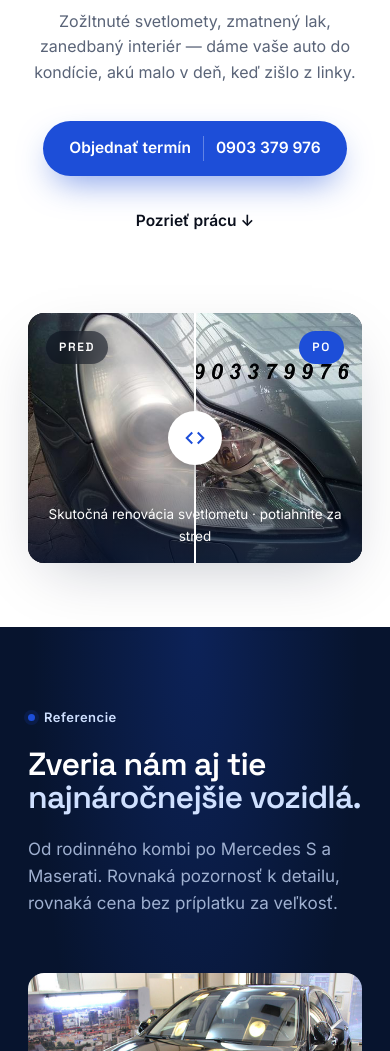
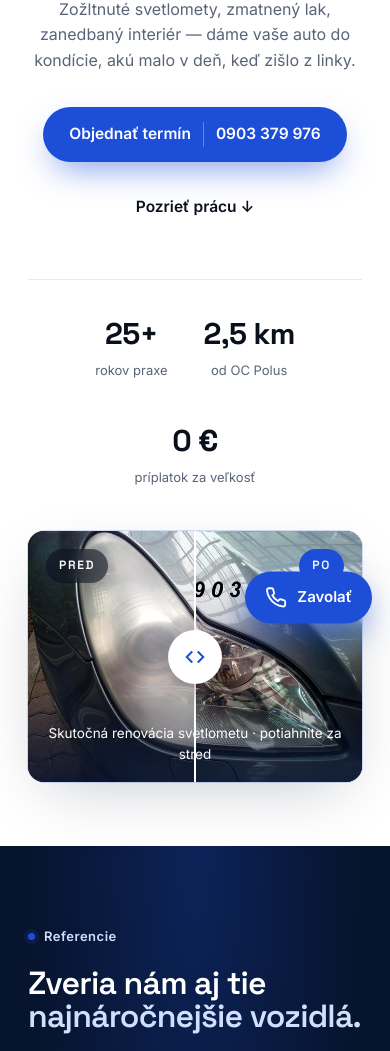
Before and after one commit to Sondeath/roman-sabol-web, a website: page site/index.html in a window 390 px wide. Shown: the part 265-1316 px from the top of the page. Drawn offline with Linux system fonts and the light colour scheme.

Commit message:
Polish pass: editorial split hero (crisp native-scale slider), favicon, OG/theme meta, mobile call FAB, a11y focus, image fade-in

```diff
--- a/site/index.html
+++ b/site/index.html
@@ -4,10 +4,29 @@
 <meta charset="UTF-8" />
 <meta name="viewport" content="width=device-width, initial-scale=1.0" />
 <meta name="color-scheme" content="light only" />
+<meta name="theme-color" content="#07142e" />
 <title>Roman Sabol — Renovácia svetiel & Autodetailing | Bratislava od 1999</title>
 <meta name="description" content="Renovácia zožltnutých svetlometov, leštenie laku, keramická ochrana a kompletný detailing áut v Bratislave. Od roku 1999. Aj prémiové vozidlá." />
+
+<link rel="icon" href="favicon.svg" type="image/svg+xml" />
+<link rel="apple-touch-icon" href="favicon.svg" />
+
+<!-- Open Graph / Twitter -->
+<meta property="og:type" content="website" />
+<meta property="og:locale" content="sk_SK" />
+<meta property="og:title" content="Roman Sabol — Renovácia svetiel & Autodetailing" />
+<meta property="og:description" content="Zožltnuté svetlomety a zmatnený lak späť do kondície. Bratislava, od roku 1999. Aj prémiové vozidlá." />
+<meta property="og:url" content="https://roman-sabol-web.pages.dev/" />
+<meta property="og:image" content="https://roman-sabol-web.pages.dev/img/cover/000.jpg" />
+<meta name="twitter:card" content="summary_large_image" />
+<meta name="twitter:title" content="Roman Sabol — Renovácia svetiel & Autodetailing" />
+<meta name="twitter:description" content="Zožltnuté svetlomety a zmatnený lak späť do kondície. Bratislava, od roku 1999." />
+<meta name="twitter:image" content="https://roman-sabol-web.pages.dev/img/cover/000.jpg" />
+
 <link rel="preconnect" href="https://fonts.googleapis.com">
 <link rel="preconnect" href="https://fonts.gstatic.com" crossorigin>
+<link rel="preload" as="image" href="img/lightsgal/000.jpg" />
+<link rel="preload" as="image" href="img/lightsgal/001.jpg" />
 <link href="https://fonts.googleapis.com/css2?family=Space+Grotesk:wght@400;500;600;700&family=Inter:wght@400;500;600&display=swap" rel="stylesheet">
 <link rel="stylesheet" href="styles.css" />
 </head>
@@ -35,7 +54,8 @@
 
 <!-- ============ HERO ============ -->
 <section class="hero">
-  <div class="wrap">
+  <div class="wrap hero-grid">
+    <div class="hero-left">
       <p class="eyebrow reveal"><span class="eyebrow-dot"></span> Autodetailing v Bratislave · od roku 1999</p>
       <h1 class="hero-title reveal">
         Vrátime svetlám<br>
@@ -52,8 +72,14 @@
         </a>
         <a href="#showcase" class="btn btn-text">Pozrieť prácu ↓</a>
       </div>
+      <dl class="hero-stats reveal">
+        <div><dt>25+</dt><dd>rokov praxe</dd></div>
+        <div><dt>2,5 km</dt><dd>od OC Polus</dd></div>
+        <div><dt>0 €</dt><dd>príplatok za veľkosť</dd></div>
+      </dl>
+    </div>
 
-    <!-- THE wow moment: one large before/after slider -->
+    <!-- THE wow moment: one before/after slider, crisp (native scale) -->
     <figure class="ba reveal" id="heroBa">
       <img class="ba-img ba-before" src="img/lightsgal/000.jpg" alt="Svetlomet Mercedes pred renováciou — zožltnutý a matný" />
       <div class="ba-after-wrap">
@@ -219,6 +245,12 @@
   </div>
 </footer>
 
+<!-- Plávajúce volanie (mobil) -->
+<a href="tel:+421903379976" class="fab" id="fab" aria-label="Zavolať 0903 379 976">
+  <svg viewBox="0 0 24 24" width="22" height="22" fill="none" stroke="currentColor" stroke-width="2"><path d="M22 16.92v3a2 2 0 0 1-2.18 2 19.79 19.79 0 0 1-8.63-3.07 19.5 19.5 0 0 1-6-6 19.79 19.79 0 0 1-3.07-8.67A2 2 0 0 1 4.11 2h3a2 2 0 0 1 2 1.72c.13.96.36 1.9.7 2.81a2 2 0 0 1-.45 2.11L8.09 9.91a16 16 0 0 0 6 6l1.27-1.27a2 2 0 0 1 2.11-.45c.91.34 1.85.57 2.81.7A2 2 0 0 1 22 16.92z"/></svg>
+  <span>Zavolať</span>
+</a>
+
 <script src="script.js"></script>
 </body>
 </html>
--- a/site/script.js
+++ b/site/script.js
@@ -82,6 +82,21 @@ function initBA(fig) {
 }
 document.querySelectorAll('.ba').forEach(initBA);
 
+// ===== Fade photos in once decoded =====
+document.querySelectorAll('.ba-img, .show-card img').forEach(img => {
+  if (img.complete && img.naturalWidth) img.classList.add('loaded');
+  else img.addEventListener('load', () => img.classList.add('loaded'), { once: true });
+});
+
+// ===== Mobile floating call button: show after leaving hero =====
+const fab = document.getElementById('fab');
+if (fab) {
+  const trigger = document.querySelector('.hero');
+  new IntersectionObserver(es => {
+    es.forEach(en => fab.classList.toggle('show', !en.isIntersecting));
+  }, { threshold: 0, rootMargin: '-60% 0px 0px 0px' }).observe(trigger);
+}
+
 // ===== Year =====
 const y = document.getElementById('year');
 if (y) y.textContent = new Date().getFullYear();
--- a/site/styles.css
+++ b/site/styles.css
@@ -33,10 +33,32 @@ body {
   line-height: 1.6;
   overflow-x: hidden;
   -webkit-font-smoothing: antialiased;
+  text-rendering: optimizeLegibility;
 }
 a { color: inherit; text-decoration: none; }
 img { display: block; max-width: 100%; }
-ul { list-style: none; }
+ul, dl { list-style: none; }
+
+::selection { background: var(--blue); color: #fff; }
+
+/* Subtle, modern scrollbar */
+* { scrollbar-width: thin; scrollbar-color: #c3cee2 transparent; }
+*::-webkit-scrollbar { width: 10px; height: 10px; }
+*::-webkit-scrollbar-thumb { background: #c3cee2; border-radius: 10px; border: 3px solid #fff; }
+*::-webkit-scrollbar-thumb:hover { background: #9fb0d0; }
+
+/* Accessible focus rings */
+a:focus-visible, button:focus-visible {
+  outline: 3px solid var(--blue);
+  outline-offset: 3px;
+  border-radius: 4px;
+}
+
+/* Photos fade in once loaded */
+.show-card img, .ba-img { opacity: 0; transition: opacity 0.6s var(--ease); }
+.show-card img.loaded, .ba-img.loaded { opacity: 1; }
+/* Subtle clarity boost to mask soft source photos */
+.ba-img, .show-card img { filter: contrast(1.04) saturate(1.06); }
 
 h1, h2, h3 {
   font-family: 'Space Grotesk', sans-serif;
@@ -127,24 +149,49 @@ h1, h2, h3 {
 }
 
 /* ============ HERO ============ */
-.hero { padding: 72px 0 90px; text-align: center; }
-@media (max-width: 700px) { .hero { padding: 44px 0 64px; } }
+.hero { padding: 64px 0 96px; }
+@media (max-width: 700px) { .hero { padding: 36px 0 64px; } }
 
-.hero .eyebrow { margin-bottom: 26px; }
+.hero-grid {
+  display: grid;
+  grid-template-columns: 1fr 1.05fr;
+  gap: 56px;
+  align-items: center;
+}
+@media (max-width: 940px) {
+  .hero-grid { grid-template-columns: 1fr; gap: 44px; }
+  .hero-left { text-align: center; }
+  .hero-actions, .hero-stats { justify-content: center; }
+  .hero .eyebrow { justify-content: center; display: inline-flex; }
+}
+
+.hero .eyebrow { margin-bottom: 24px; }
 .hero-title {
-  font-size: clamp(40px, 8vw, 92px);
-  margin-bottom: 24px;
+  font-size: clamp(40px, 6.4vw, 82px);
+  margin-bottom: 22px;
 }
 .hero-sub {
-  font-size: clamp(16px, 2vw, 20px);
+  font-size: clamp(16px, 1.4vw, 19px);
   color: var(--ink-2);
-  max-width: 620px; margin: 0 auto 36px;
+  max-width: 480px; margin-bottom: 34px;
 }
+@media (max-width: 940px) { .hero-sub { margin-left: auto; margin-right: auto; } }
 .hero-actions {
-  display: flex; align-items: center; justify-content: center;
+  display: flex; align-items: center;
   gap: 18px; flex-wrap: wrap;
-  margin-bottom: 64px;
+  margin-bottom: 44px;
 }
+.hero-stats {
+  display: flex; gap: 36px; flex-wrap: wrap;
+  padding-top: 30px;
+  border-top: 1px solid var(--line);
+}
+.hero-stats dt {
+  font-family: 'Space Grotesk', sans-serif;
+  font-weight: 700; font-size: 30px;
+  letter-spacing: -0.02em; color: var(--ink);
+}
+.hero-stats dd { font-size: 13px; color: var(--ink-2); margin-top: 2px; }
 
 .btn {
   display: inline-flex; align-items: center; gap: 12px;
@@ -167,16 +214,17 @@ h1, h2, h3 {
 .ba {
   position: relative;
   width: 100%;
-  aspect-ratio: 16/10;
-  max-height: 620px;
+  aspect-ratio: 4/3;        /* zhoda s pomerom zdrojovej fotky → bez orezu */
   border-radius: var(--r);
   overflow: hidden;
   user-select: none;
   cursor: ew-resize;
   background: #0a0f1c;
   box-shadow: var(--shadow);
+  /* jemný modrý rámik pre prémiový pocit */
+  outline: 1px solid rgba(29,78,216,0.18);
+  outline-offset: 0;
 }
-@media (max-width: 700px) { .ba { aspect-ratio: 4/3; } }
 
 .ba-img { position: absolute; inset: 0; width: 100%; height: 100%; object-fit: cover; object-position: center; }
 .ba-after-wrap {
@@ -410,6 +458,22 @@ h1, h2, h3 {
 .footer .brand-rs { width: 34px; height: 34px; font-size: 13px; }
 .footer-copy { margin-left: auto; }
 
+/* ============ FAB (mobil) ============ */
+.fab {
+  position: fixed; right: 18px; bottom: 18px; z-index: 70;
+  display: none; align-items: center; gap: 10px;
+  padding: 14px 20px;
+  background: var(--blue); color: #fff;
+  border-radius: 100px;
+  font-weight: 600; font-size: 15px;
+  box-shadow: 0 14px 34px -8px rgba(29,78,216,0.7);
+  transform: translateY(120%);
+  transition: transform 0.5s var(--ease);
+}
+.fab.show { transform: translateY(0); }
+.fab:active { transform: scale(0.96); }
+@media (max-width: 760px) { .fab { display: inline-flex; } }
+
 /* ============ REVEAL ============ */
 .reveal { opacity: 0; transform: translateY(28px); transition: opacity 0.8s var(--ease), transform 0.8s var(--ease); }
 .reveal.in { opacity: 1; transform: translateY(0); }
```
Also changed, not shown: site/favicon.svg (added). Lines whose indentation alone changed are shown as unchanged.
